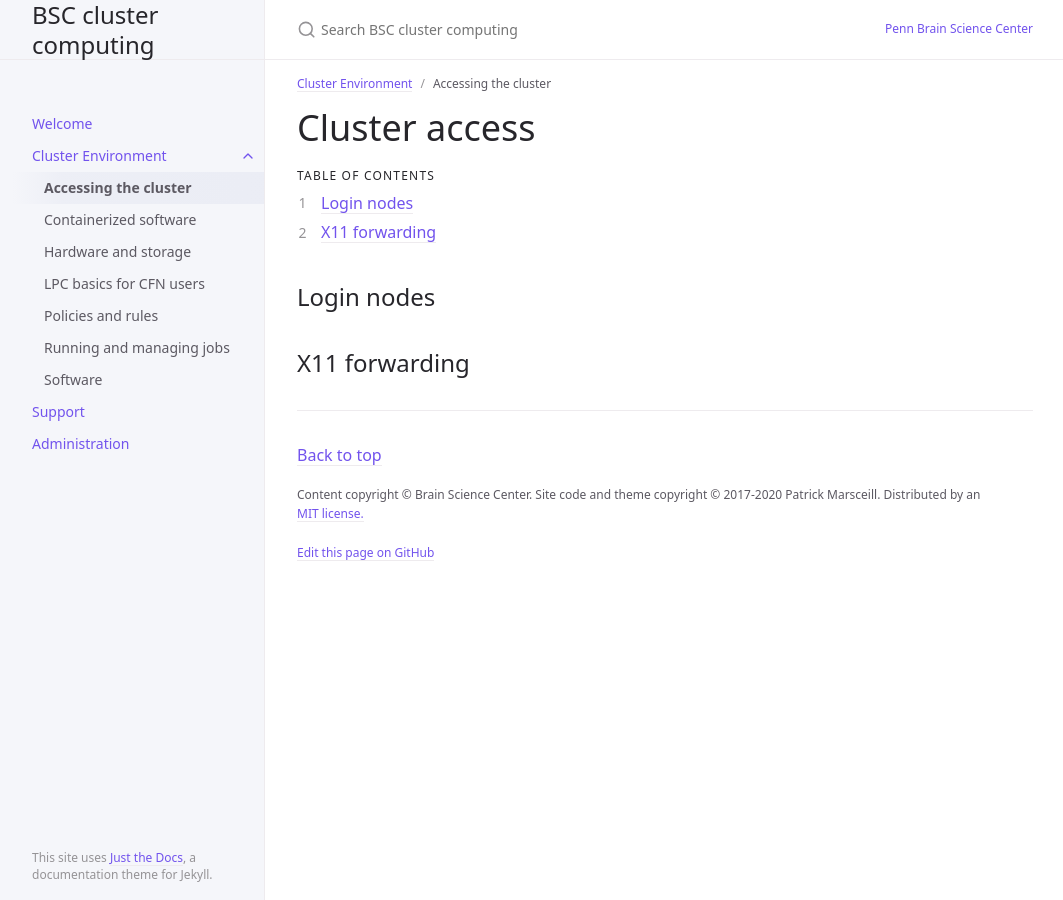
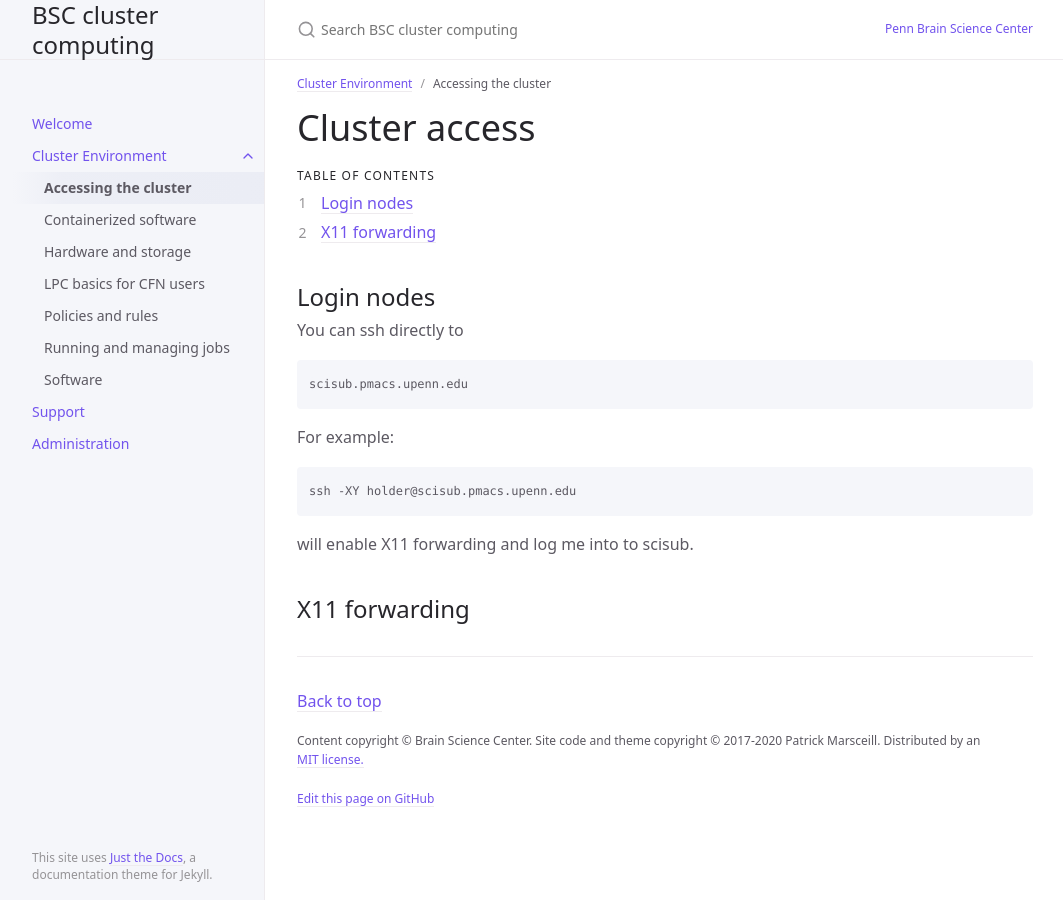
Before and after one commit to brainsciencecenter/bscLPC, a Jekyll site: the page built from docs/clusterEnvironment/access.md, in a window 1280 px wide. Shown: the whole page, without its empty margins (107-1170 px from the left). Built offline with Jekyll 4.4.1, drawn with Linux system fonts in a browser that asks for light colours.

Commit message:
minior update to access.md

````diff
--- a/docs/clusterEnvironment/access.md
+++ b/docs/clusterEnvironment/access.md
@@ -16,4 +16,18 @@ has_toc: true
 
 ## Login nodes
 
+You can ssh directly to
+
+```
+scisub.pmacs.upenn.edu
+```
+
+For example:
+
+```
+ssh -XY holder@scisub.pmacs.upenn.edu
+```
+
+will enable X11 forwarding and log me into to scisub.
+
 ## X11 forwarding
````
